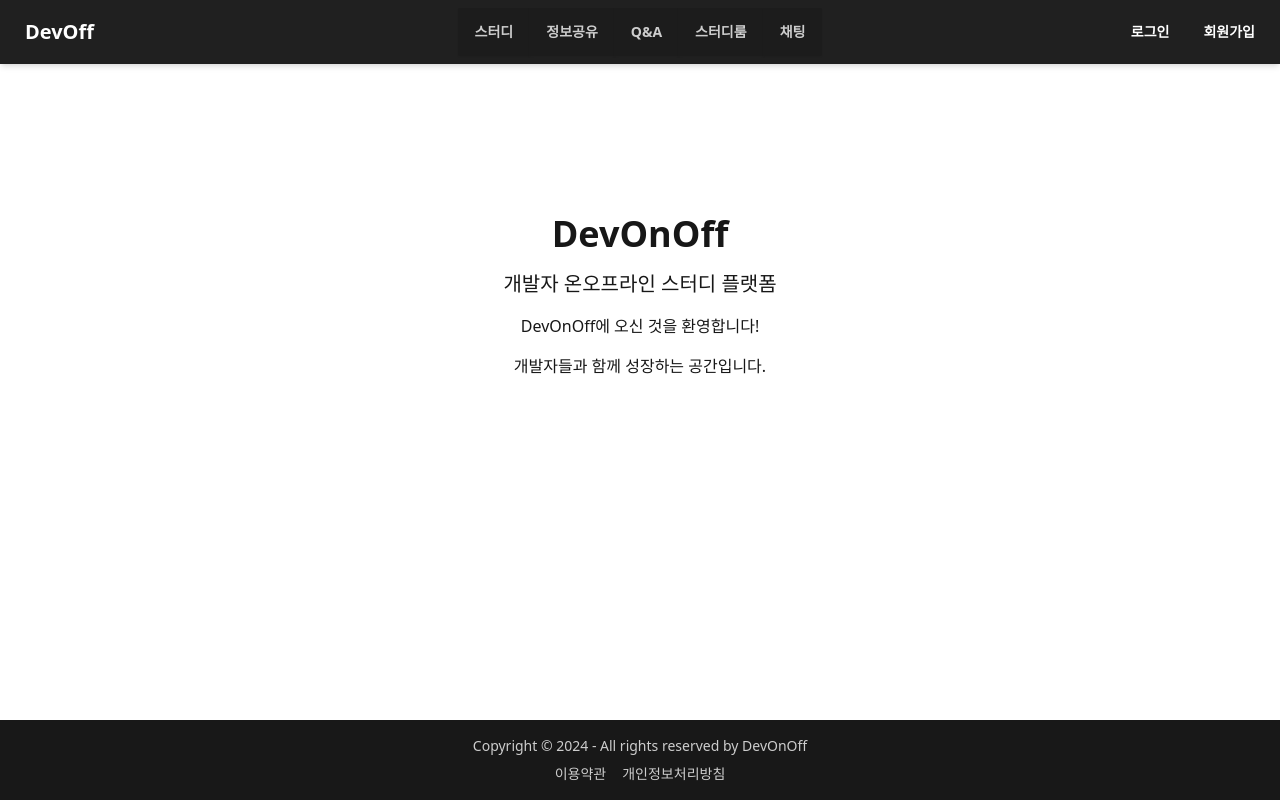
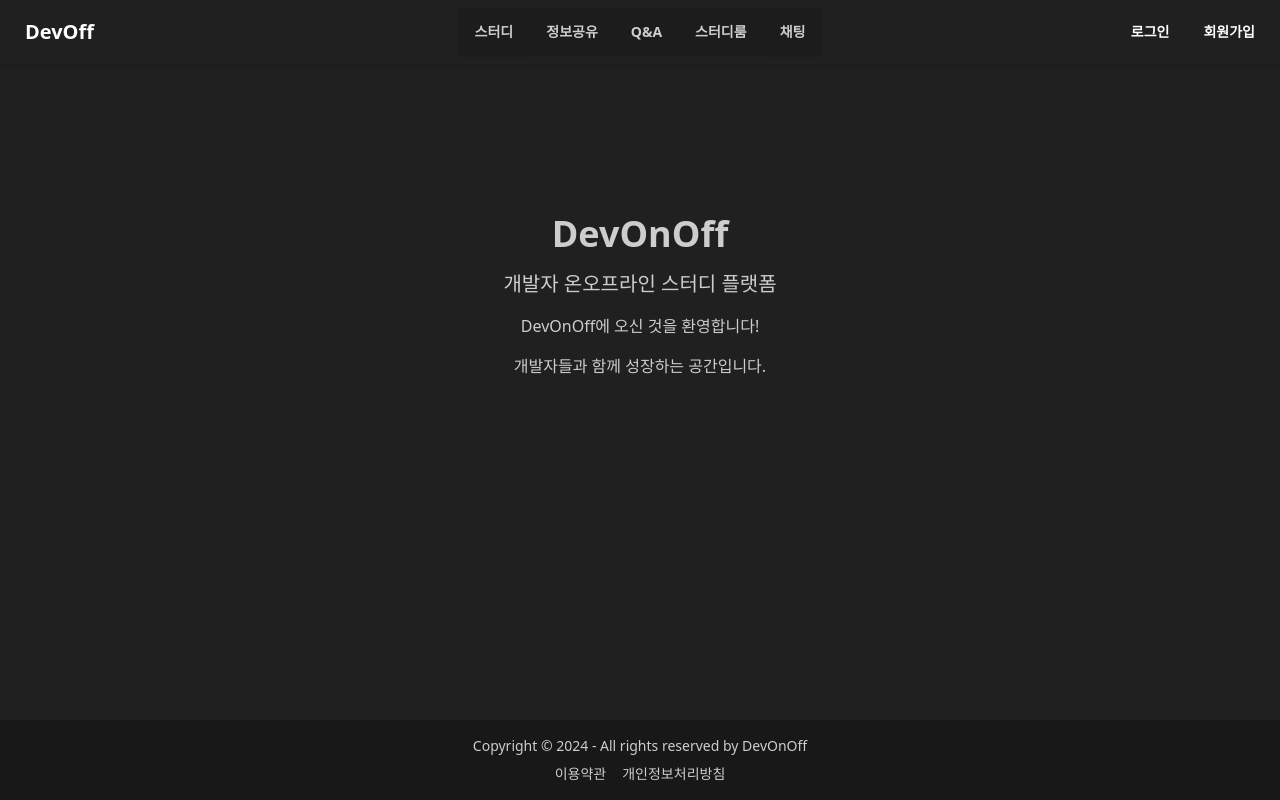
Before and after one commit to jyeoney/FrontEnd, a Next.js app: page / in a window 1280 px wide. Built offline with nearby package versions, Linux system fonts and the light colour scheme; no server answers.

Commit message:
style: DaisyUI buisness 테마로 통일

```diff
--- a/src/app/globals.css
+++ b/src/app/globals.css
@@ -2,21 +2,7 @@
 @tailwind components;
 @tailwind utilities;
 
-:root {
-  --background: #ffffff;
-  --foreground: #171717;
-}
-
-@media (prefers-color-scheme: dark) {
-  :root {
-    --background: #0a0a0a;
-    --foreground: #ededed;
-  }
-}
-
 body {
-  color: var(--foreground);
-  background: var(--background);
   font-family:
     system-ui,
     -apple-system,
--- a/src/app/layout.tsx
+++ b/src/app/layout.tsx
@@ -26,7 +26,7 @@
 
   return (
     <html lang="ko" data-theme="business">
-      <body className="antialiased">
+      <body className="min-h-screen bg-base-100 text-base-content">
         {process.env.NEXT_PUBLIC_API_MOCKING === 'enabled' && <MSWProvider />}
         <div className="flex flex-col min-h-screen">
           <Header initialSignedIn={isSignedIn} />
--- a/tailwind.config.ts
+++ b/tailwind.config.ts
@@ -1,23 +1,22 @@
-import type { Config } from "tailwindcss";
-import daisyui from "daisyui";
+import type { Config } from 'tailwindcss';
+import daisyui from 'daisyui';
 
 export default {
   content: [
-    "./src/pages/**/*.{js,ts,jsx,tsx,mdx}",
-    "./src/components/**/*.{js,ts,jsx,tsx,mdx}",
-    "./src/app/**/*.{js,ts,jsx,tsx,mdx}",
+    './src/pages/**/*.{js,ts,jsx,tsx,mdx}',
+    './src/components/**/*.{js,ts,jsx,tsx,mdx}',
+    './src/app/**/*.{js,ts,jsx,tsx,mdx}',
   ],
   theme: {
     extend: {
       colors: {
-        background: "var(--background)",
-        foreground: "var(--foreground)",
+        background: 'var(--background)',
+        foreground: 'var(--foreground)',
       },
     },
   },
   daisyui: {
-    themes: ["business", "night"], // 사용할 테마들을 배열로 나열
-    darkTheme: "night",           // 다크모드일 때 사용할 테마
+    themes: ['business'],
   },
   plugins: [daisyui],
 } satisfies Config;
```
